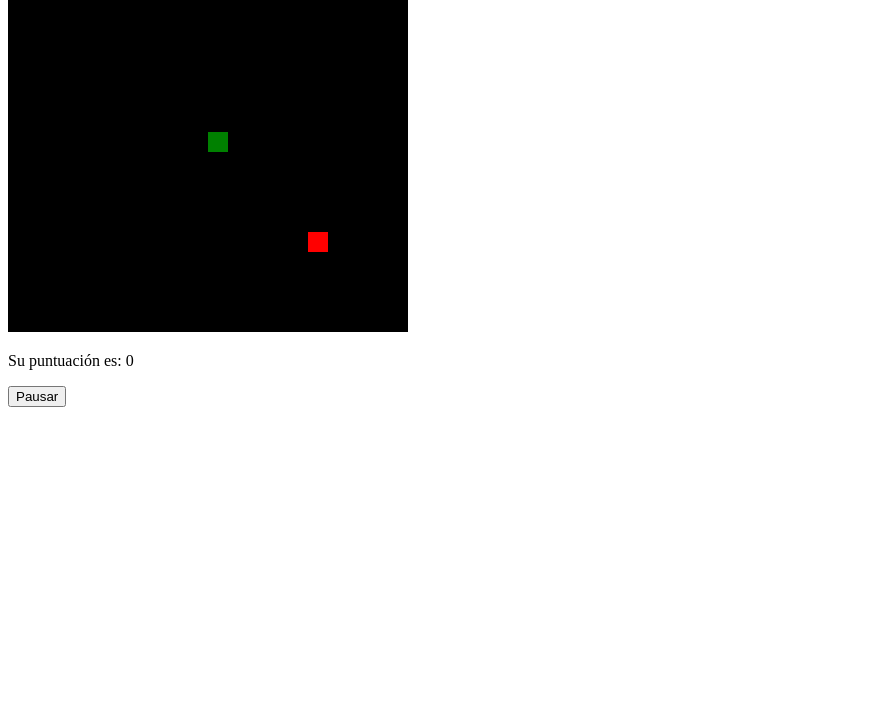
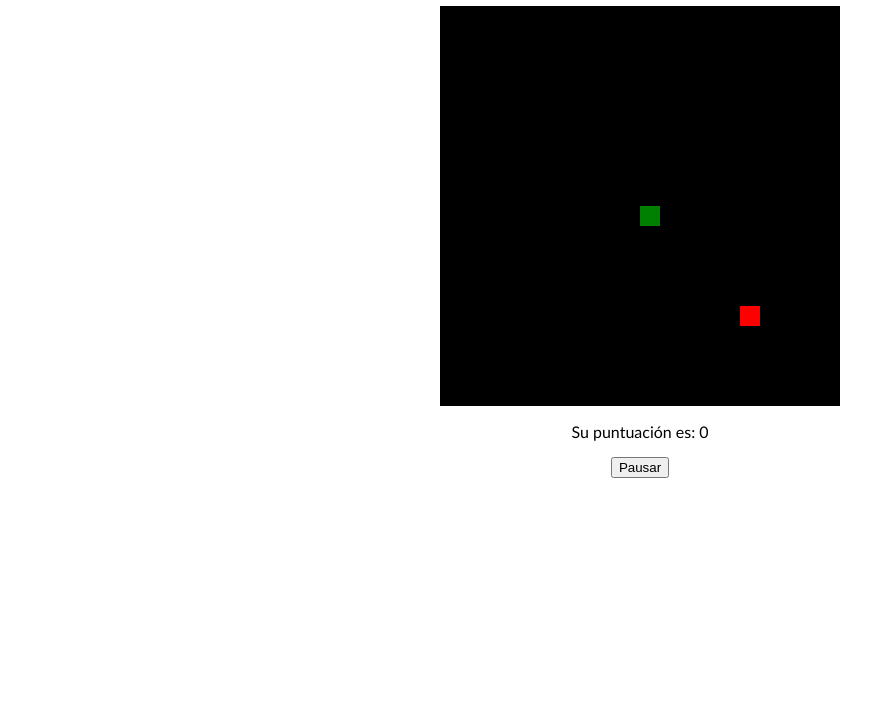
Before and after one commit to Irvinemmanuel16/snake-game, a website built with webpack: page src/index.html in a window 1280 px wide. Shown: the part 76-800 px from the top of the page, without its empty margins (0-895 px from the left). Built offline with nearby package versions, Linux system fonts and the light colour scheme.

Commit message:
Se realizaron cambios de estilo

```diff
--- a/package.json
+++ b/package.json
@@ -11,10 +11,11 @@
   "author": "Irvin Meneses <irvinemmanuel16@gmail.com>",
   "license": "MIT",
   "devDependencies": {
+    "css-loader": "^3.6.0",
     "html-webpack-plugin": "^4.3.0",
     "mini-css-extract-plugin": "^0.9.0",
     "node-sass": "^4.14.1",
-    "sass-loader": "^8.0.2",
+    "sass-loader": "^9.0.2",
     "style-loader": "^1.2.1",
     "webpack": "^4.43.0",
     "webpack-cli": "^3.3.12",
--- a/src/index.html
+++ b/src/index.html
@@ -8,7 +8,10 @@
     <title><%= htmlWebpackPlugin.options.title %></title>
   </head>
   <body>
-    <canvas id="canvas" width="400" height="400"></canvas>
-    <p id="para"></p>
+    <div class="container">
+      <h1 class="title">SnakeGame</h1>
+      <canvas id="canvas" width="400" height="400"></canvas>
+      <p id="para" class="score"></p>
+    </div>
   </body>
 </html>
--- a/src/js/index.js
+++ b/src/js/index.js
@@ -1,3 +1,5 @@
+import '../styles/index.scss';
+
 let canvas, ctx, juego;
 let defaultTailSize = 3;
 let tailSize = defaultTailSize;
@@ -9,6 +11,7 @@ let [appleX, appleY] = Array(2).fill(15);
 
 const btn = document.createElement('button');
 const para = document.getElementById('para');
+const div = document.querySelector('.container')
 
 
 window.onload = () => {
@@ -97,4 +100,5 @@ function keyupEvent(e){
   }
 }
 
-document.body.append(btn);
+div.append(btn);
+document.body.append(div);
--- /dev/null
+++ b/src/styles/index.scss
@@ -0,0 +1,10 @@
+body{
+  margin: 0;
+  box-sizing: border-box;
+  font-family: 'Trebuchet MS', 'Lucida Sans Unicode', 'Lucida Grande', 'Lucida Sans', Arial, sans-serif;
+}
+.container{
+  display: flex;
+  flex-direction: column;
+  align-items: center;
+}
```
Also changed, not shown: dist/css/index.css (added), dist/index.html, dist/js/index.js, 1 other file.
